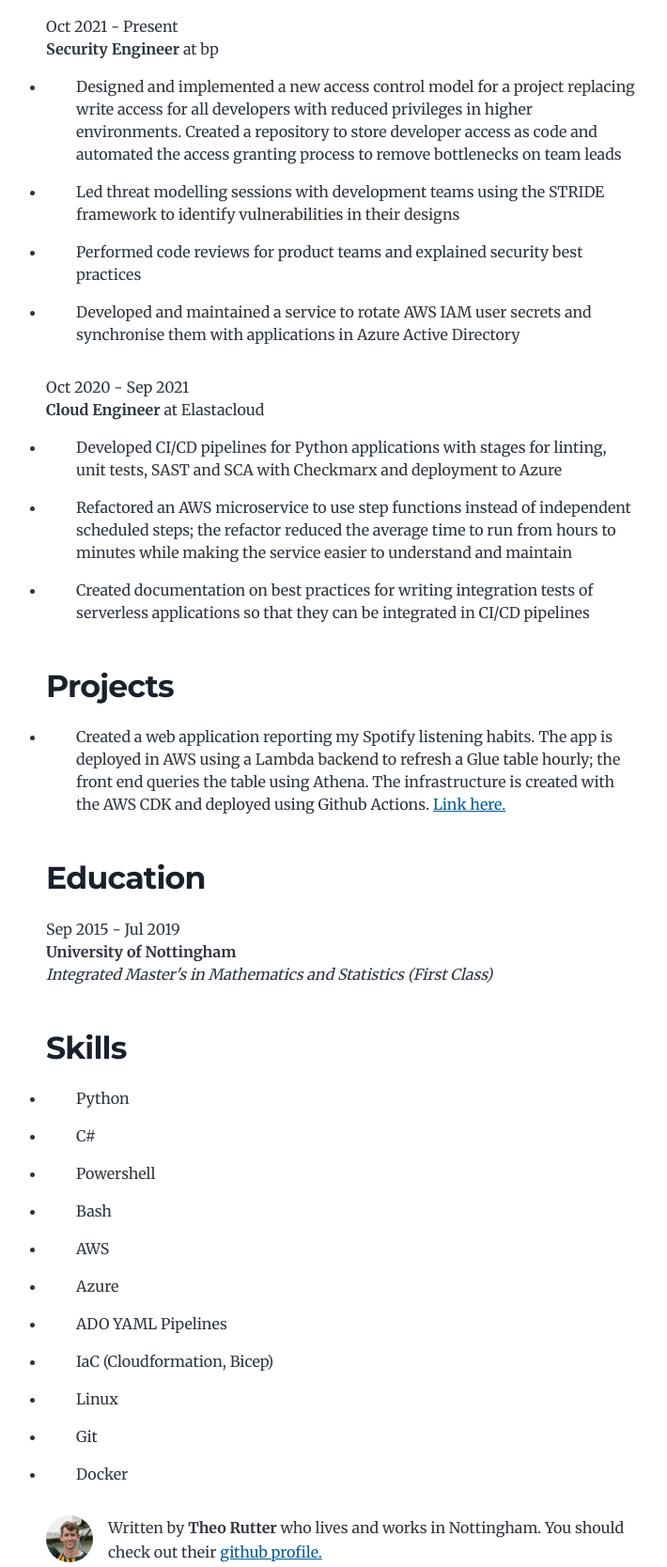
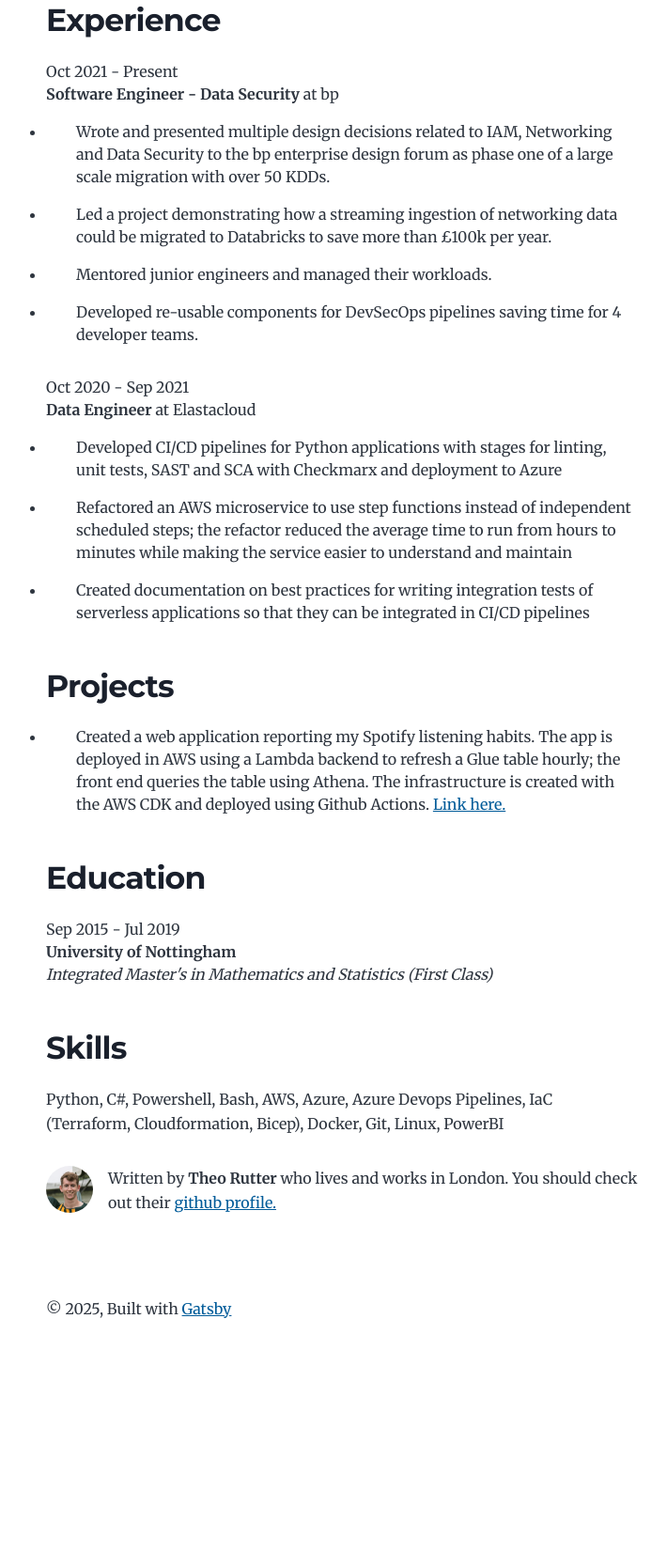
Before and after one commit to theo-r/theorutter.com, a Gatsby site in the folder web/: page /cv in a window 1280 px wide. Shown: the part 293-1961 px from the top of the page at 94% size, without its empty margins (275-985 px from the left). After the commit the page ends 1762 px from the top, so only its background shows below. Built offline with nearby package versions, Linux system fonts and the light colour scheme; Gatsby itself is replaced by a stand-in of ours.

```diff
--- a/web/gatsby-config.js
+++ b/web/gatsby-config.js
@@ -3,7 +3,7 @@
     title: `Theo Rutter`,
     author: {
       name: `Theo Rutter`,
-      summary: `who lives and works in Nottingham.`,
+      summary: `who lives and works in London.`,
     },
     description: `My blog`,
     siteUrl: `https://theorutter.com`,
--- a/web/src/pages/cv.js
+++ b/web/src/pages/cv.js
@@ -8,33 +8,31 @@
     const siteTitle = data.site.siteMetadata?.title || `Title`
     return (
         <Layout location={location} title={siteTitle}>
+            I am a software engineer with over 5 years of experience designing and building enterprise scale data applications
+            in AWS and Azure.
             <h2>Experience</h2>
             Oct 2021 - Present
             <br></br>
-            <strong>Security Engineer</strong> at bp
+            <strong>Software Engineer - Data Security</strong> at bp
             <ul>
                 <li>
-                    Designed and implemented a new access control model for a project
-                    replacing write access for all developers with reduced privileges
-                    in higher environments. Created a repository to store developer
-                    access as code and automated the access granting process
-                    to remove bottlenecks on team leads
+                    Wrote and presented multiple design decisions related to IAM, Networking and Data Security
+                    to the bp enterprise design forum as phase one of a large scale migration with over 50 KDDs.
                 </li>
                 <li>
-                    Led threat modelling sessions with development teams using the
-                    STRIDE framework to identify vulnerabilities in their designs
+                    Led a project demonstrating how a streaming ingestion of networking data
+                    could be migrated to Databricks to save more than £100k per year.
                 </li>
                 <li>
-                    Performed code reviews for product teams and explained security best practices
+                    Mentored junior engineers and managed their workloads.
                 </li>
                 <li>
-                    Developed and maintained a service to rotate AWS IAM user secrets and synchronise
-                    them with applications in Azure Active Directory
+                    Developed re-usable components for DevSecOps pipelines saving time for 4 developer teams.
                 </li>
             </ul>
             Oct 2020 - Sep 2021
             <br></br>
-            <strong>Cloud Engineer</strong> at Elastacloud
+            <strong>Data Engineer</strong> at Elastacloud
             <ul>
                 <li>
                     Developed CI/CD pipelines for Python applications with stages for
@@ -57,7 +55,7 @@
                   The app is deployed in AWS using a Lambda backend to refresh a
                   Glue table hourly; the front end queries the table using Athena.
                   The infrastructure is created with the AWS CDK and deployed using
-                  Github Actions. <a href="https://share.streamlit.io/theo-r/hotspot/hotspot/hotspot.py">Link here.</a>
+                  Github Actions. <a href="https://hotspot.streamlit.app">Link here.</a>
                 </li>
             </ul>
             <h2>Education</h2>
@@ -67,19 +65,7 @@
             <br></br>
             <i>Integrated Master's in Mathematics and Statistics (First Class)</i>
             <h2>Skills</h2>
-            <ul>
-                <li>Python</li>
-                <li>C#</li>
-                <li>Powershell</li>
-                <li>Bash</li>
-                <li>AWS</li>
-                <li>Azure</li>
-                <li>ADO YAML Pipelines</li>
-                <li>IaC (Cloudformation, Bicep)</li>
-                <li>Linux</li>
-                <li>Git</li>
-                <li>Docker</li>
-            </ul>
+            <p>Python, C#, Powershell, Bash, AWS, Azure, Azure Devops Pipelines, IaC (Terraform, Cloudformation, Bicep), Docker, Git, Linux, PowerBI</p>
             <Bio />
         </Layout>
     )
```
Also changed, not shown: 1 other file.
